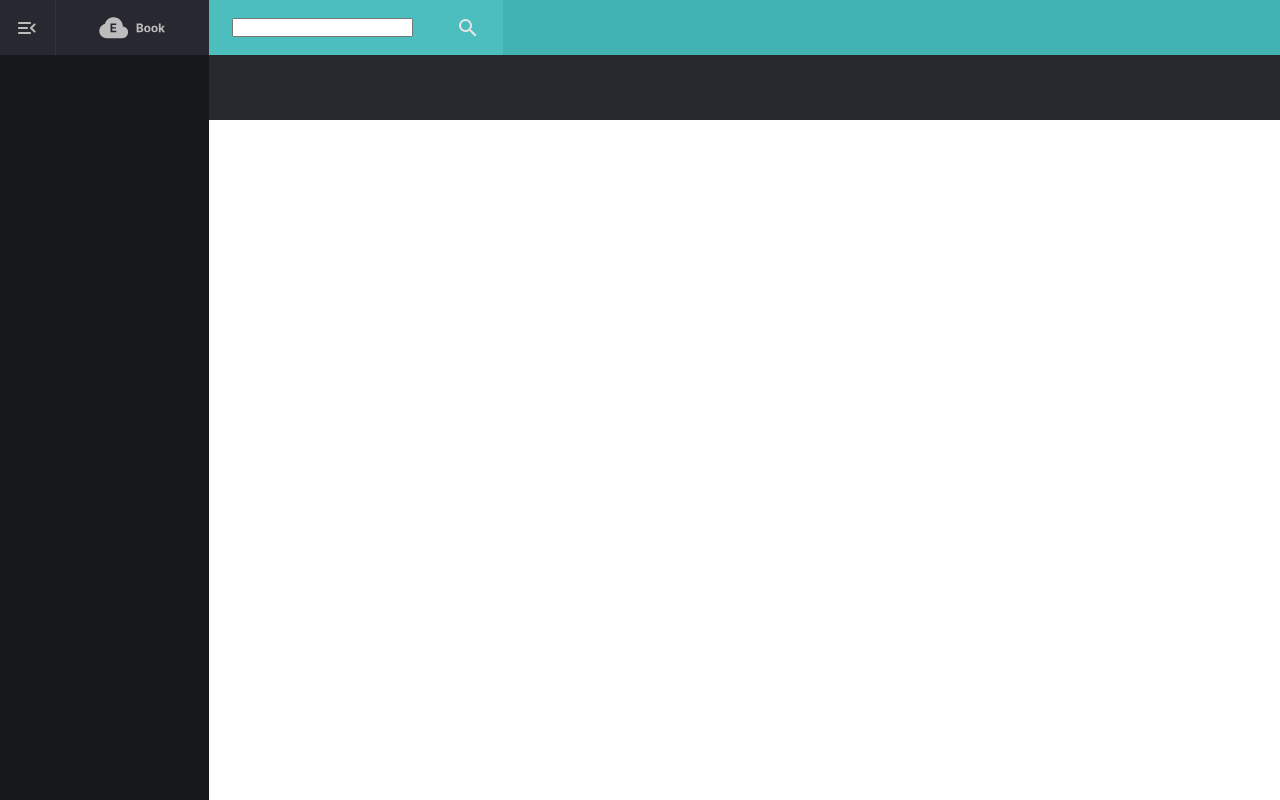
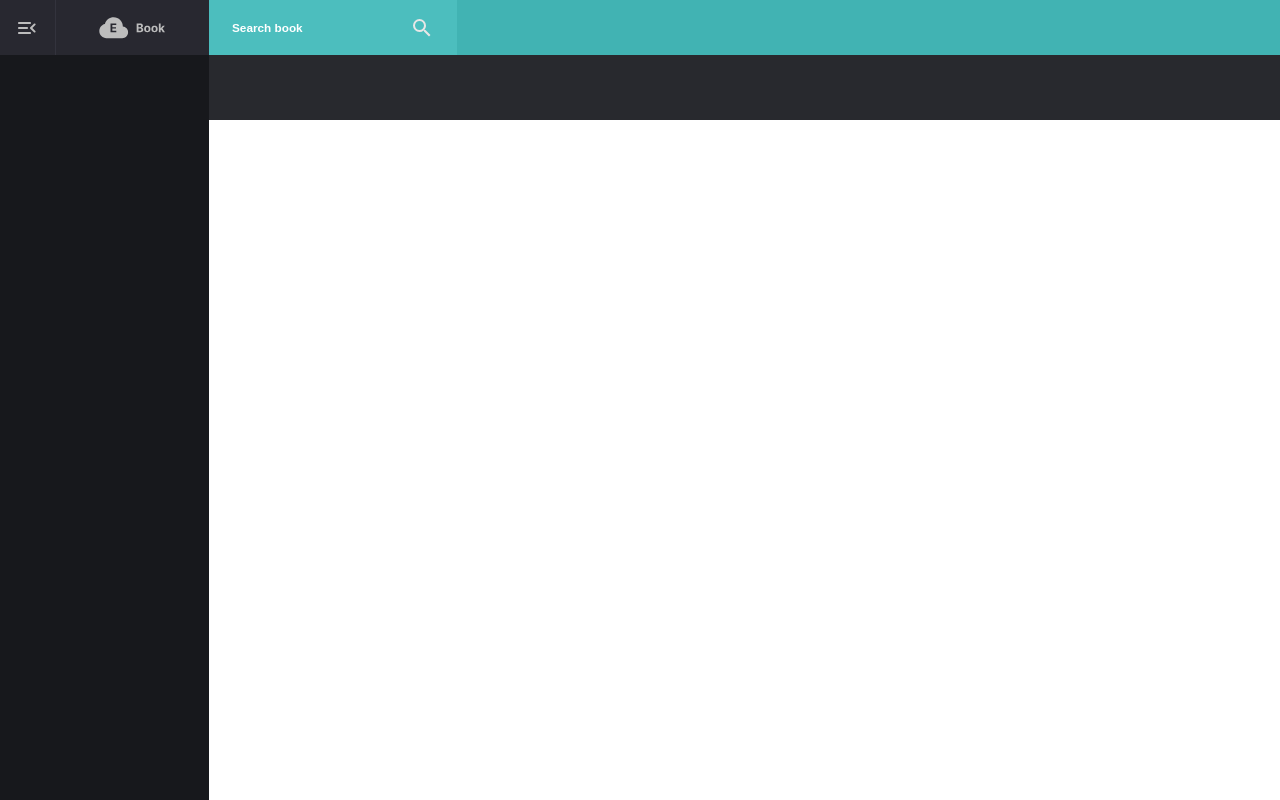
Before and after one commit to EldsonC/E-book, a React (Create React App) app: page / in a window 1280 px wide. Built offline with nearby package versions, Linux system fonts and the light colour scheme.

Commit message:
Search-component

```diff
--- a/src/assets/styles/search-area.ts
+++ b/src/assets/styles/search-area.ts
@@ -2,7 +2,7 @@ import styled from "styled-components";
 
 export const SearchAreaStyle = styled.div `
     padding: 0px 23px;
-    width: 248px;
+    width: 202px;
     height: 100%;
 
     display: flex;
@@ -10,4 +10,21 @@ export const SearchAreaStyle = styled.div `
     align-items: center;
 
     background-color: #4CBEBE;
+
+    input {
+        height: 100%;
+        border: none;
+        outline: none;
+
+        background: transparent;
+
+        color: #ffffff;
+
+        ::placeholder {
+            font-size: 11.77px;
+            font-weight: 700;
+
+            color: #ffffff;
+        }
+    }
 `;
--- a/src/shared/components/search-area.tsx
+++ b/src/shared/components/search-area.tsx
@@ -4,7 +4,7 @@ import { SearchAreaStyle } from "../../assets/styles/search-area";
 export function SearchArea() {
     return (
         <SearchAreaStyle>
-            <input type="text" />
+            <input type="text" placeholder="Search book"/>
             <SearchIcon/>
         </SearchAreaStyle>
     )
```
